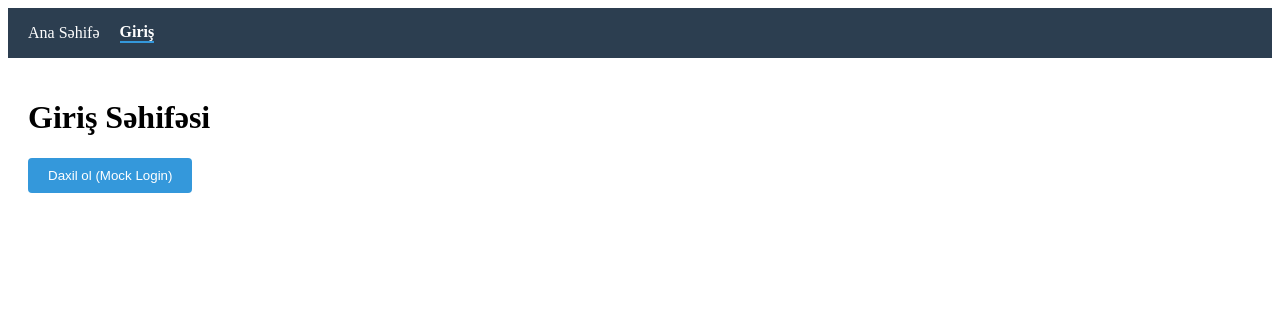
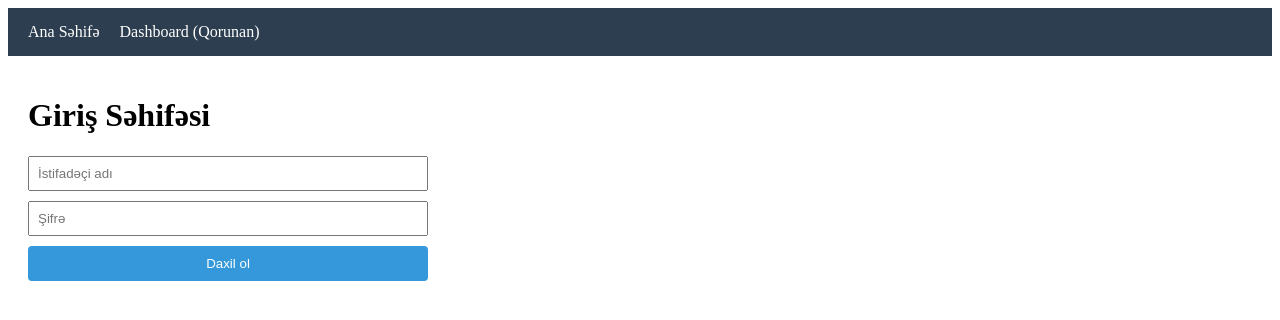
Before and after one commit to niyazibadalov/App, a React app: page /login in a window 1280 px wide. Shown: the top 320 px of the page. Built offline with nearby package versions, Linux system fonts and the light colour scheme; sample sign-in values are in the browser's storage; the HTML template or start-up script is replaced by a standard one.

Commit message:
implement auth flow

```diff
--- a/src/App.jsx
+++ b/src/App.jsx
@@ -1,4 +1,4 @@
-import { useState } from 'react';
+import { useState, useEffect } from 'react';
 import { BrowserRouter, Routes, Route } from 'react-router-dom';
 import Navbar from './components/Navbar';
 import ProtectedRoute from './components/ProtectedRoute';
@@ -8,24 +8,29 @@
 import NotFound from './pages/NotFound';
 
 export default function App() {
-  const [isAuthenticated, setIsAuthenticated] = useState(false);
+  const [token, setToken] = useState(null);
 
-  const handleLogin = () => setIsAuthenticated(true);
-  const handleLogout = () => setIsAuthenticated(false);
+  useEffect(() => {
+    const savedToken = localStorage.getItem('token');
+    if (savedToken) {
+      setToken(savedToken);
+    }
+  }, []);
+
+  const handleLogin = (newToken) => setToken(newToken);
+  const handleLogout = () => setToken(null);
 
   return (
     <BrowserRouter>
-      <Navbar isAuthenticated={isAuthenticated} />
+      <Navbar isAuthenticated={!!token} />
       <Routes>
         <Route path="/" element={<Home />} />
         <Route path="/login" element={<Login onLogin={handleLogin} />} />
 
-        {/* Qorunan Route-lar */}
-        <Route element={<ProtectedRoute isAuthenticated={isAuthenticated} />}>
+        <Route element={<ProtectedRoute isAuthenticated={!!token} />}>
           <Route path="/dashboard" element={<Dashboard onLogout={handleLogout} />} />
         </Route>
 
-        {/* 404 Səhifəsi */}
         <Route path="*" element={<NotFound />} />
       </Routes>
     </BrowserRouter>
--- a/src/pages/Dashboard.jsx
+++ b/src/pages/Dashboard.jsx
@@ -4,14 +4,16 @@
   const navigate = useNavigate();
 
   const handleLogoutClick = () => {
+    // localStorage-dakı bütün məlumatları (token, istifadəçi adı və s.) tamamilə təmizləyirik
+    localStorage.clear();
     onLogout();
-    navigate('/login'); // Çıxış edən kimi avtomatik Login-ə atır
+    navigate('/login');
   };
 
   return (
     <div style={{ padding: '20px' }}>
       <h1>Dashboard (Qorunan Səhifə)</h1>
-      <p>Təbrik edirik! Bu səhifəni yalnız daxil olmuş istifadəçilər görə bilər.</p>
+      <p>Sessiyanız aktivdir və token `localStorage`-da saxlanılır.</p>
       <button
         onClick={handleLogoutClick}
         style={{ padding: '10px 20px', cursor: 'pointer', background: '#e74c3c', color: '#fff', border: 'none', borderRadius: '4px' }}
--- a/src/pages/Login.jsx
+++ b/src/pages/Login.jsx
@@ -1,22 +1,53 @@
+import { useState } from 'react';
 import { useNavigate } from 'react-router-dom';
 
 export default function Login({ onLogin }) {
+  const [username, setUsername] = useState('');
+  const [password, setPassword] = useState('');
   const navigate = useNavigate();
 
-  const handleLoginClick = () => {
-    onLogin();
-    navigate('/dashboard'); // Giriş edən kimi avtomatik Dashboard-a atır
+  const handleSubmit = (e) => {
+    e.preventDefault();
+    if (username && password) {
+      const mockToken = 'mock-jwt-token-12345';
+      localStorage.setItem('token', mockToken);
+      onLogin(mockToken);
+
+      // Giriş edildikdən sonra inputları sıfırlayırıq
+      setUsername('');
+      setPassword('');
+
+      navigate('/dashboard');
+    }
   };
 
   return (
-    <div style={{ padding: '20px' }}>
+    <div style={{ padding: '20px', maxWidth: '400px' }}>
       <h1>Giriş Səhifəsi</h1>
-      <button
-        onClick={handleLoginClick}
-        style={{ padding: '10px 20px', cursor: 'pointer', background: '#3498db', color: '#fff', border: 'none', borderRadius: '4px' }}
-      >
-        Daxil ol (Mock Login)
-      </button>
+      <form onSubmit={handleSubmit} style={{ display: 'flex', flexDirection: 'column', gap: '10px' }}>
+        <input
+          type="text"
+          placeholder="İstifadəçi adı"
+          value={username}
+          onChange={(e) => setUsername(e.target.value)}
+          required
+          style={{ padding: '8px' }}
+        />
+        <input
+          type="password"
+          placeholder="Şifrə"
+          value={password}
+          onChange={(e) => setPassword(e.target.value)}
+          required
+          style={{ padding: '8px' }}
+        />
+        <button
+          type="submit"
+          style={{ padding: '10px', background: '#3498db', color: '#fff', border: 'none', borderRadius: '4px', cursor: 'pointer' }}
+        >
+          Daxil ol
+        </button>
+      </form>
     </div>
   );
 }
```
